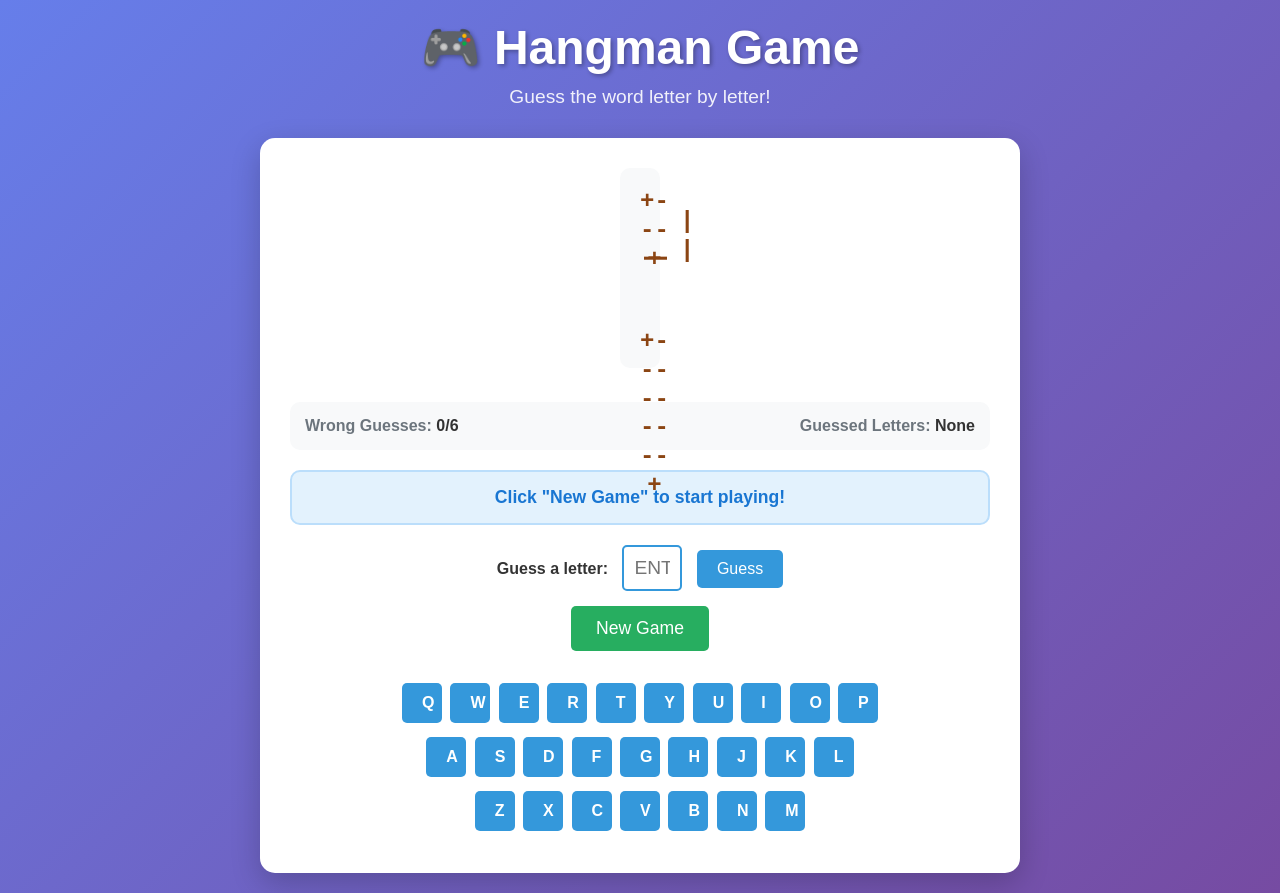
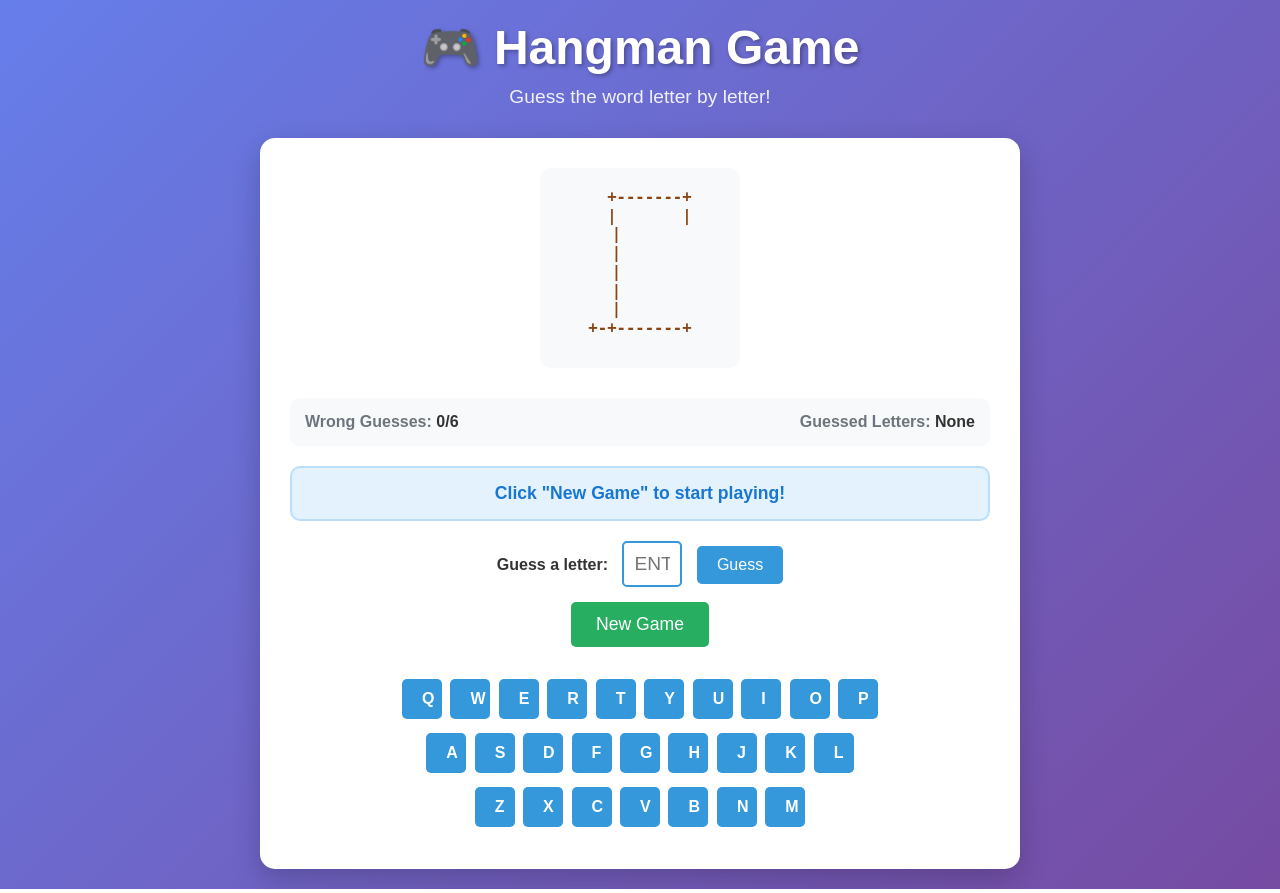
Before and after one commit to withersj888/hangman, a Flask app: page / in a window 1280 px wide. Run offline with Flask 3, Linux system fonts and the light colour scheme.

Commit message:
Fix hangman drawing display - clean gallows structure and proper figure positioning
Co-authored-by: withersj888 <35404372+withersj888@users.noreply.github.com>

```diff
--- a/static/script.js
+++ b/static/script.js
@@ -7,14 +7,14 @@ let gameState = {
     maxWrongGuesses: 6
 };
 
-// Hangman figure parts in order
+// Hangman figure parts in order - positioned relative to gallows
 const hangmanParts = [
-    { content: 'O', top: '0px', left: '0px' },      // head
-    { content: '|', top: '20px', left: '0px' },     // body
-    { content: '/', top: '20px', left: '-20px' },   // left arm
-    { content: '\\', top: '20px', left: '20px' },   // right arm
-    { content: '/', top: '40px', left: '-20px' },   // left leg
-    { content: '\\', top: '40px', left: '20px' }    // right leg
+    { content: 'O', top: '0px', left: '0px' },       // head
+    { content: '|', top: '15px', left: '0px' },      // body
+    { content: '/', top: '30px', left: '-10px' },    // left arm
+    { content: '\\', top: '30px', left: '10px' },    // right arm
+    { content: '/', top: '50px', left: '-10px' },    // left leg
+    { content: '\\', top: '50px', left: '10px' }     // right leg
 ];
 
 document.addEventListener('DOMContentLoaded', function() {
--- a/static/style.css
+++ b/static/style.css
@@ -50,7 +50,7 @@ header p {
 
 .hangman-drawing {
     font-family: 'Courier New', monospace;
-    font-size: 1.5em;
+    font-size: 1.2em;
     line-height: 1.2;
     color: #8B4513;
     background: #f8f9fa;
@@ -59,52 +59,31 @@ header p {
     display: inline-block;
     position: relative;
     min-height: 200px;
+    min-width: 200px;
 }
 
-.gallows {
-    position: absolute;
-    top: 20px;
-    left: 20px;
-}
-
-.base, .post, .beam, .noose {
-    position: absolute;
+.gallows-art {
+    margin: 0;
+    padding: 0;
+    font-size: 1em;
+    line-height: 1.2;
+    color: #8B4513;
     font-weight: bold;
-}
-
-.base {
-    top: 140px;
-    left: 0;
-}
-
-.post {
-    top: 0;
-    left: 0;
-    writing-mode: vertical-lr;
-    height: 140px;
-}
-
-.beam {
-    top: 0;
-    left: 0;
-}
-
-.noose {
-    top: 20px;
-    left: 40px;
 }
 
 .hangman-figure {
     position: absolute;
-    top: 40px;
-    left: 80px;
+    top: 60px;
+    left: 90px;
     font-size: 1.2em;
+    line-height: 1.2;
 }
 
 .hangman-part {
     position: absolute;
     color: #dc3545;
     font-weight: bold;
+    font-size: 1em;
 }
 
 .word-display {
--- a/templates/index.html
+++ b/templates/index.html
@@ -17,12 +17,15 @@
             <!-- Hangman Drawing -->
             <div class="hangman-container">
                 <div id="hangman-drawing" class="hangman-drawing">
-                    <div class="gallows">
-                        <div class="base">+---------+</div>
-                        <div class="post">|</div>
-                        <div class="beam">+---+</div>
-                        <div class="noose">|   |</div>
-                    </div>
+                    <pre class="gallows-art">
+  +-------+
+  |       |
+  |
+  |
+  |
+  |
+  |
++-+-------+</pre>
                     <div id="hangman-figure" class="hangman-figure">
                         <!-- Dynamic hangman parts will be added here -->
                     </div>
```
